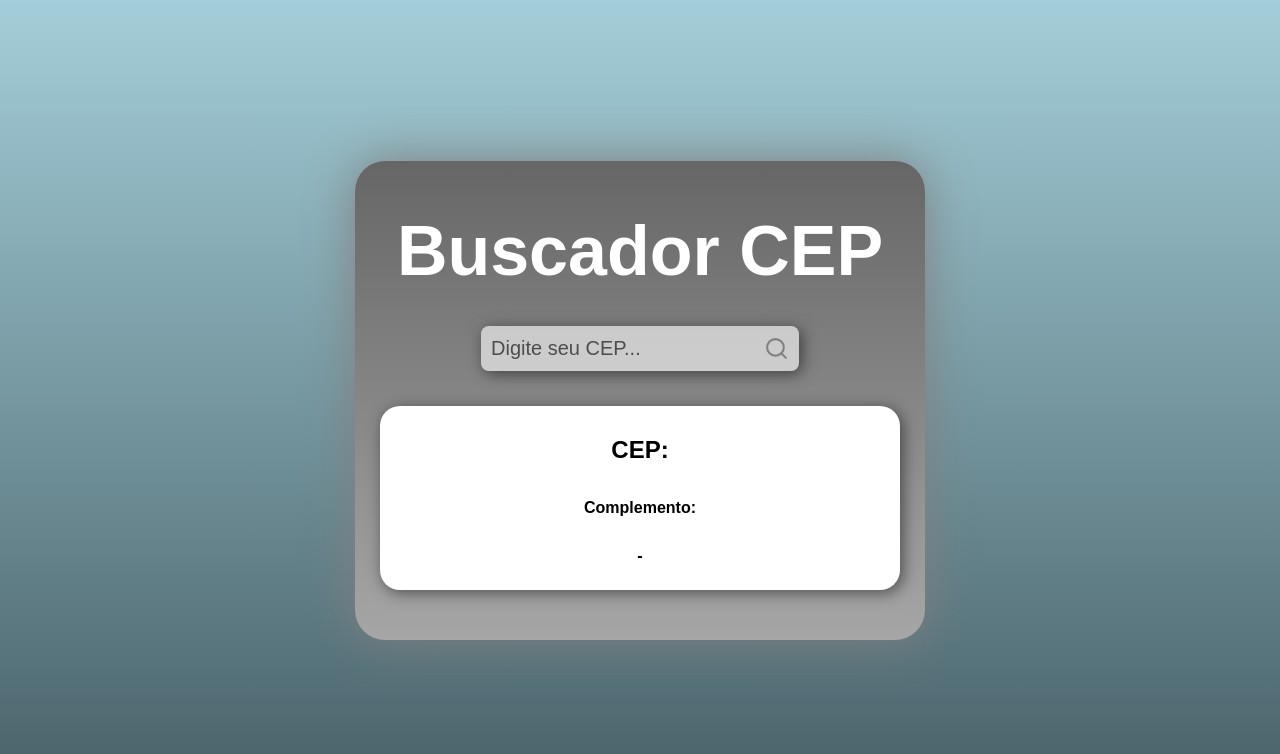
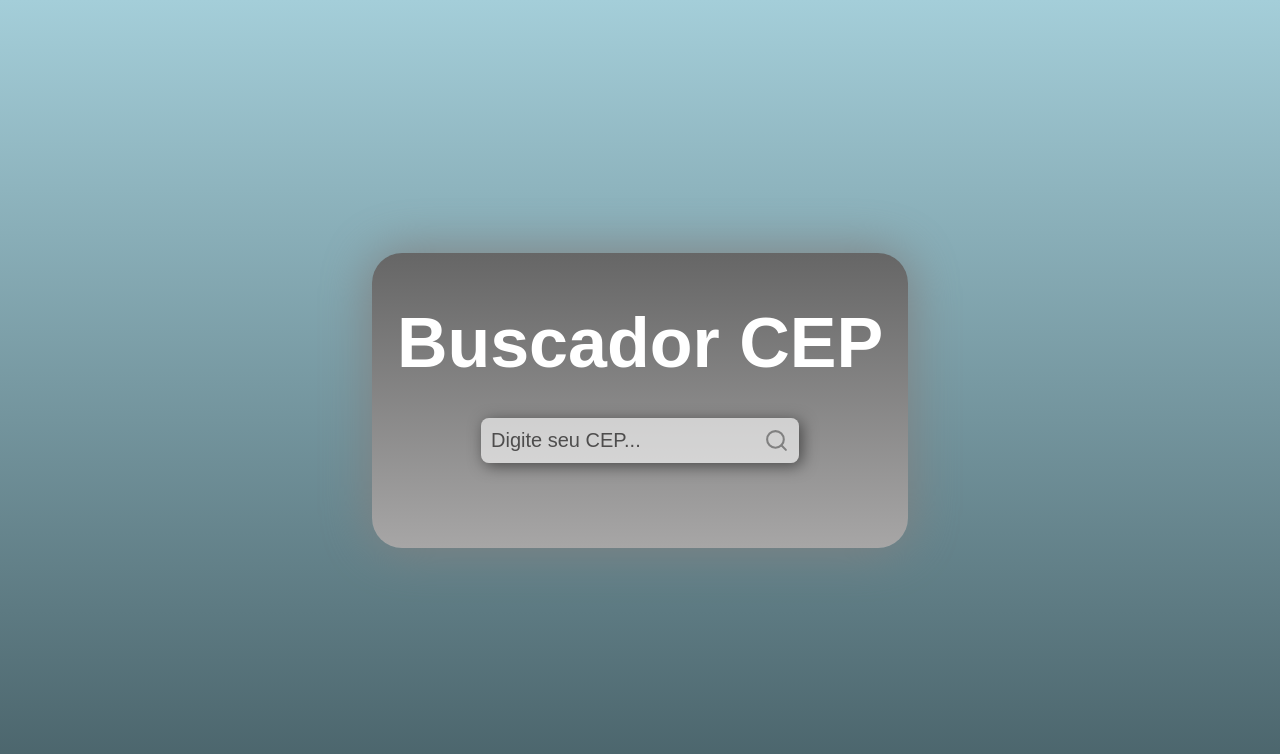
Before and after one commit to JoseCarlos-Filho/Projeto-Buscador-de-CEP, a React (Create React App) app: page / in a window 1280 px wide. Shown: the top 754 px of the page. Built offline with nearby package versions, Linux system fonts and the light colour scheme.

Commit message:
Reinderização da tela de endereços da aplicação

```diff
--- a/src/App.js
+++ b/src/App.js
@@ -44,6 +44,8 @@ function App() {
           </button>
         </div>
 
+        {/* reinderização condicional para apresentação do quadro branco na aplicação */}
+        {Object.keys(cep).length > 0 && (
 
             <main className="main">
                 <h2>CEP: {cep.cep}</h2>
@@ -53,6 +55,9 @@ function App() {
                 <span>{cep.bairro}</span>
                 <span>{cep.localidade} - {cep.uf}</span>
             </main>
+
+        )}
+
         </div>
     </div>
   );
```
Lines whose indentation alone changed are shown as unchanged.
